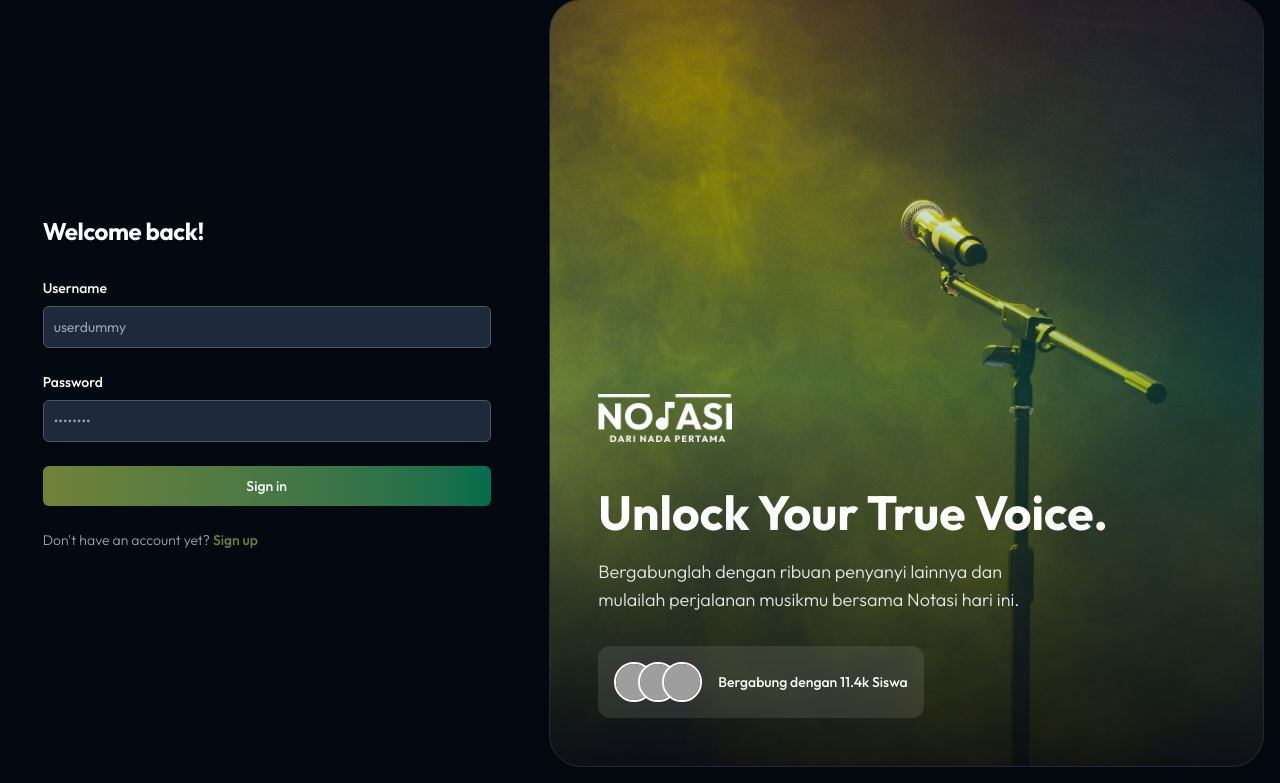
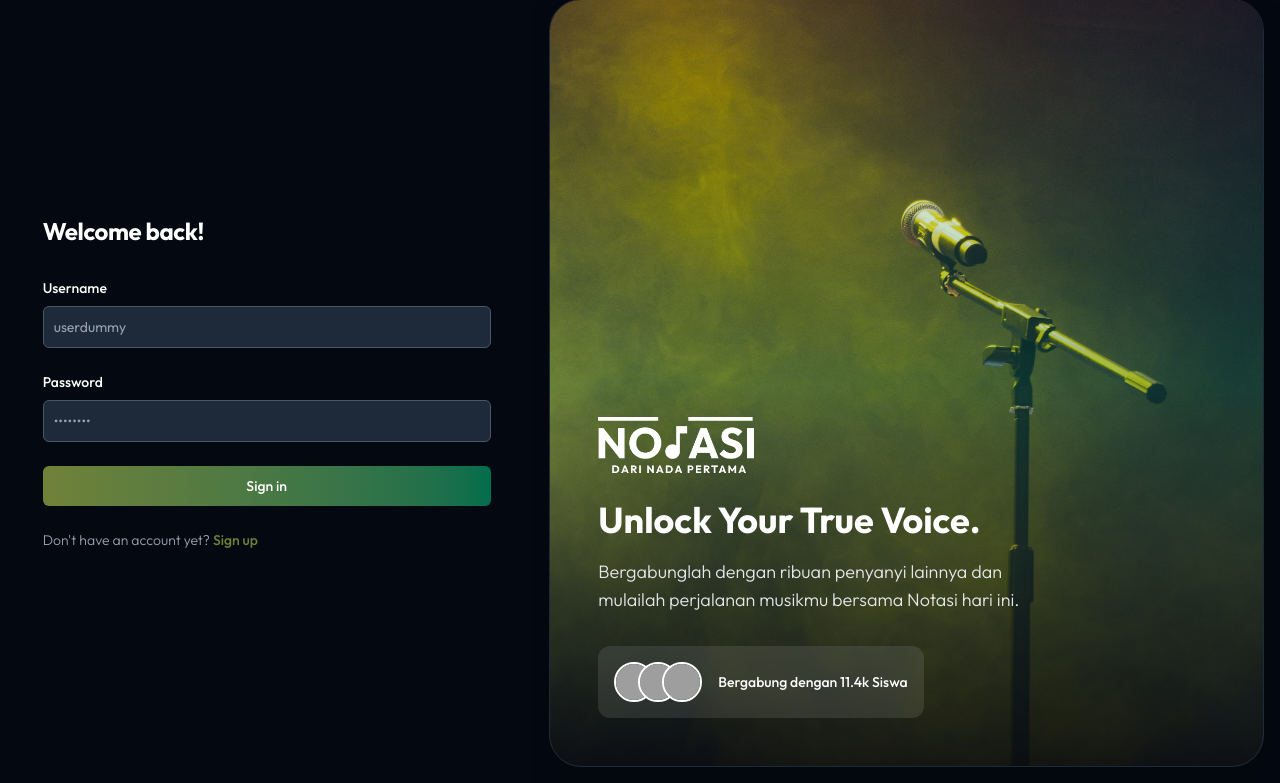
Before and after one commit to elikawicaksana/notasi, a PHP site: page /login.php in a window 1280 px wide. Shown: the part 17-800 px from the top of the page. Run offline with PHP 8.4, Linux system fonts and the light colour scheme; some libraries are stand-ins or nearby versions; grey boxes are pictures that could not be loaded.

Commit message:
update revisi login

```diff
--- a/login.php
+++ b/login.php
@@ -58,8 +58,8 @@
                 <img class="absolute inset-0 w-full h-full object-cover" src="dist/img/bg-login.jpg" alt="Login Background">
                 <div class="absolute inset-0 bg-gradient-to-t from-[#040911] via-[#006D4C]/40 to-transparent opacity-90"></div>
                 <div class="absolute inset-0 z-10 flex flex-col justify-end p-12 text-white">
-                    <img src="dist/img/logo.png" class="h-12 mb-10 invert brightness-0 contrast-200 self-start" alt="Logo White">
-                    <h2 class="text-5xl font-bold leading-tight mb-4">
+                    <a href="index.html"><img src="dist/img/logo.png" class="h-14 mb-6 invert brightness-0 contrast-200 self-start" alt="Logo White"></a>
+                    <h2 class="text-4xl font-bold leading-tight mb-4">
                         Unlock Your True Voice.
                     </h2>
                     <p class="text-lg text-gray-200 font-light max-w-md mb-8">
--- a/src/output.css
+++ b/src/output.css
@@ -1260,6 +1260,9 @@
   .mb-16 {
     margin-bottom: calc(var(--spacing) * 16);
   }
+  .mb-17 {
+    margin-bottom: calc(var(--spacing) * 17);
+  }
   .apexcharts-xaxistooltip {
     .apexcharts-canvas & {
       color: var(--color-body) !important;
@@ -1393,6 +1396,9 @@
   }
   .h-14 {
     height: calc(var(--spacing) * 14);
+  }
+  .h-16 {
+    height: calc(var(--spacing) * 16);
   }
   .h-28 {
     height: calc(var(--spacing) * 28);
```
